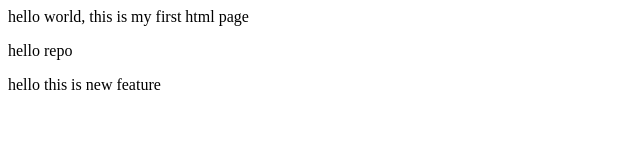
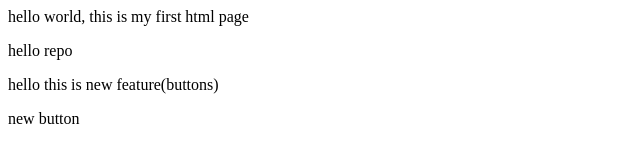
Before and after one commit to iam-chandana99/local-repo, a plain HTML site: page index.html in a window 1280 px wide. Shown: the whole page, without its empty margins (0-640 px from the left). Drawn offline with Linux system fonts and the light colour scheme.

Commit message:
new button

```diff
--- a/index.html
+++ b/index.html
@@ -1,3 +1,4 @@
 <p>hello world, this is my first html page</p>
 <p>hello repo</p>
-<p>hello this is new feature</p>
+<p>hello this is new feature(buttons)</p>
+<p>new button</p>
```
Also changed, not shown: 1 other file.
